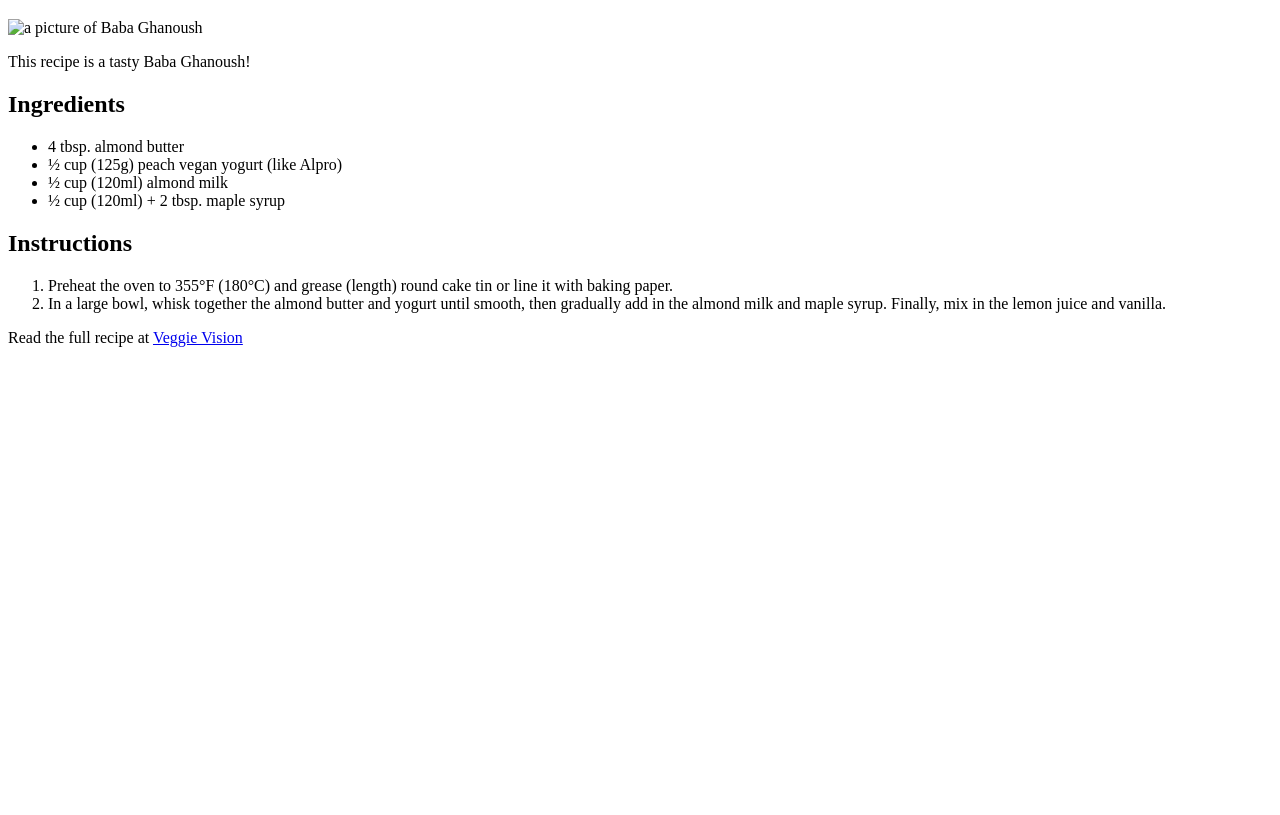
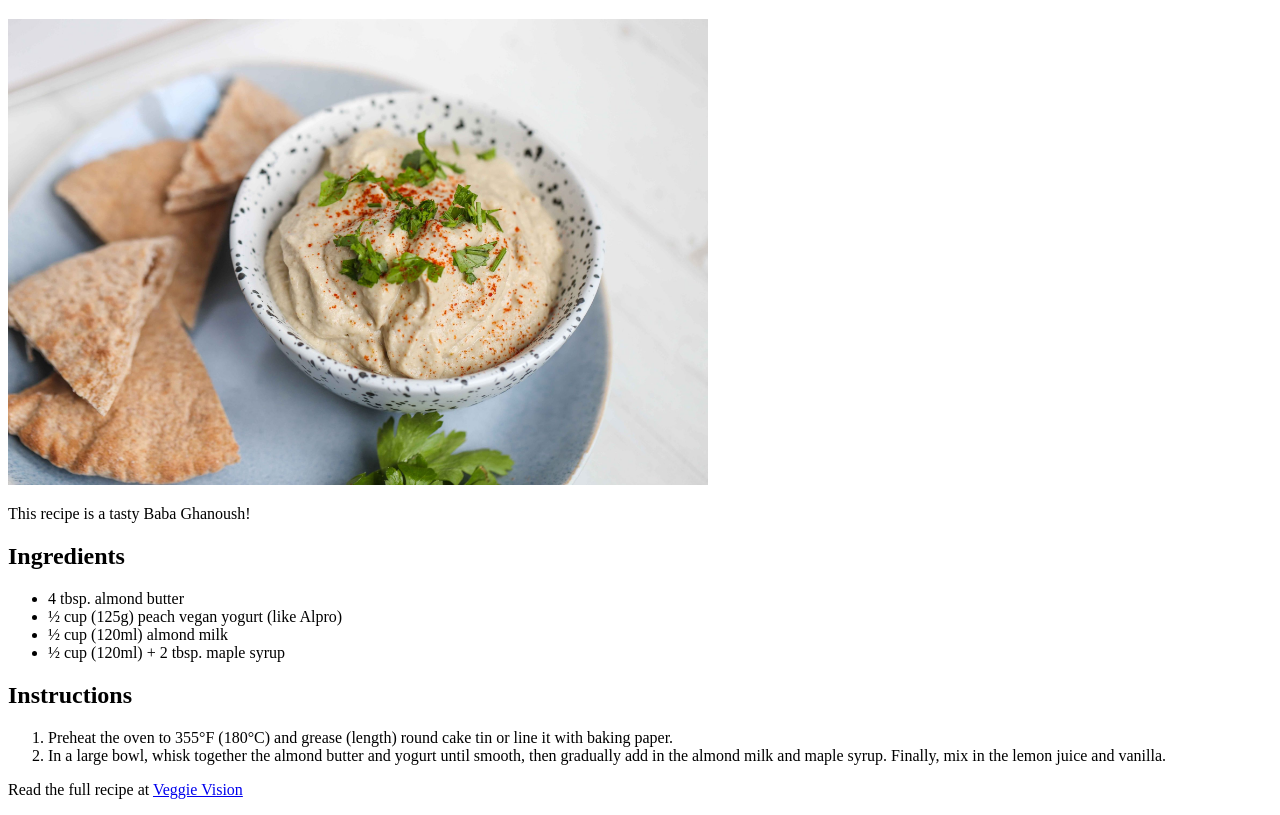
Before and after one commit to Dankemp97/odin-recipes, a plain HTML site: page recipes/baba-ghanoush.html in a window 1280 px wide. Shown: the part 61-876 px from the top of the page. Before the commit the page ends 800 px from the top, so only its background shows below. Drawn offline with Linux system fonts and the light colour scheme; the site is published under a folder, as on GitHub Pages, so addresses that start at the root find nothing.

Commit message:
image root changed

```diff
--- a/recipes/baba-ghanoush.html
+++ b/recipes/baba-ghanoush.html
@@ -10,7 +10,7 @@
     <h1>Baba Ghanoush</h1>
 
     <img
-      src="/img/baba-ghanoush.jpg"
+      src="../img/baba-ghanoush.jpg"
       alt="a picture of Baba Ghanoush"
       width="700"
     />
```
